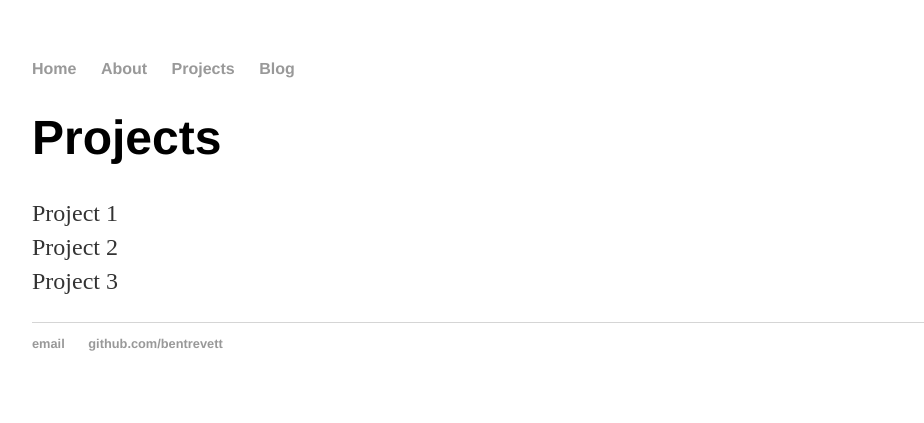
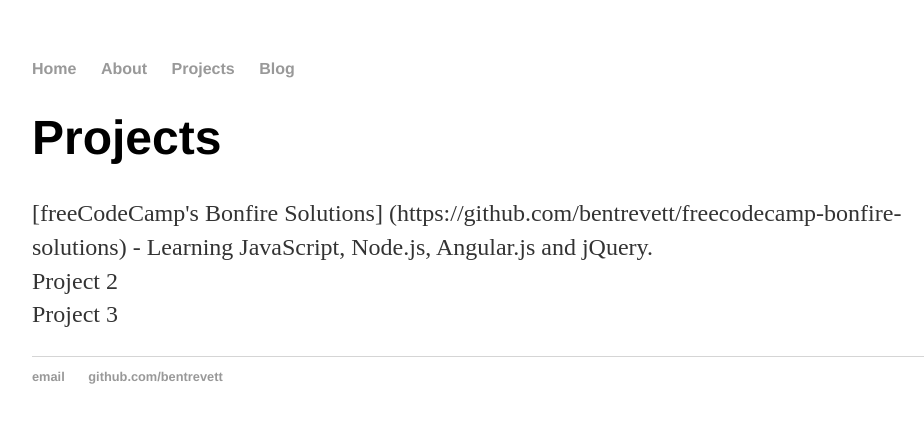
Before and after one commit to bentrevett/bentrevett.github.io, a Jekyll site: the page built from projects/index.html, in a window 1280 px wide. Shown: the top 423 px of the page, without its empty margins (160-1084 px from the left). Built offline with Jekyll 4.4.1, drawn with Linux system fonts in a browser that asks for light colours.

Commit message:
Update index.html

```diff
--- a/projects/index.html
+++ b/projects/index.html
@@ -1,10 +1,10 @@
 ---
 layout: default
-title: Ben Trevett - Projects
+title: Ben Trevett's Stuff - Projects
 ---
 <h1>Projects</h1>
 	<p>
-	Project 1<br>
+	[freeCodeCamp's Bonfire Solutions] (https://github.com/bentrevett/freecodecamp-bonfire-solutions) - Learning JavaScript, Node.js, Angular.js and jQuery.<br>
 	Project 2<br>
 	Project 3
 	</p>
```
